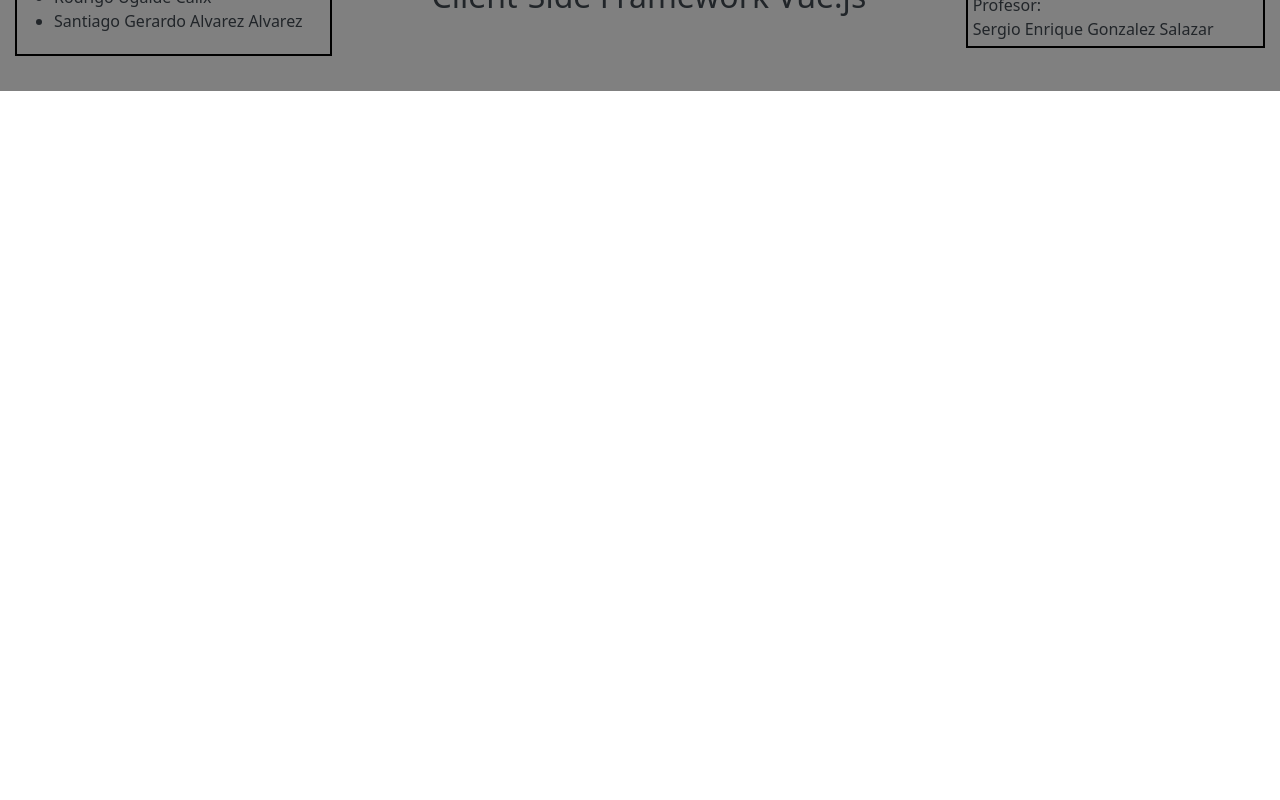
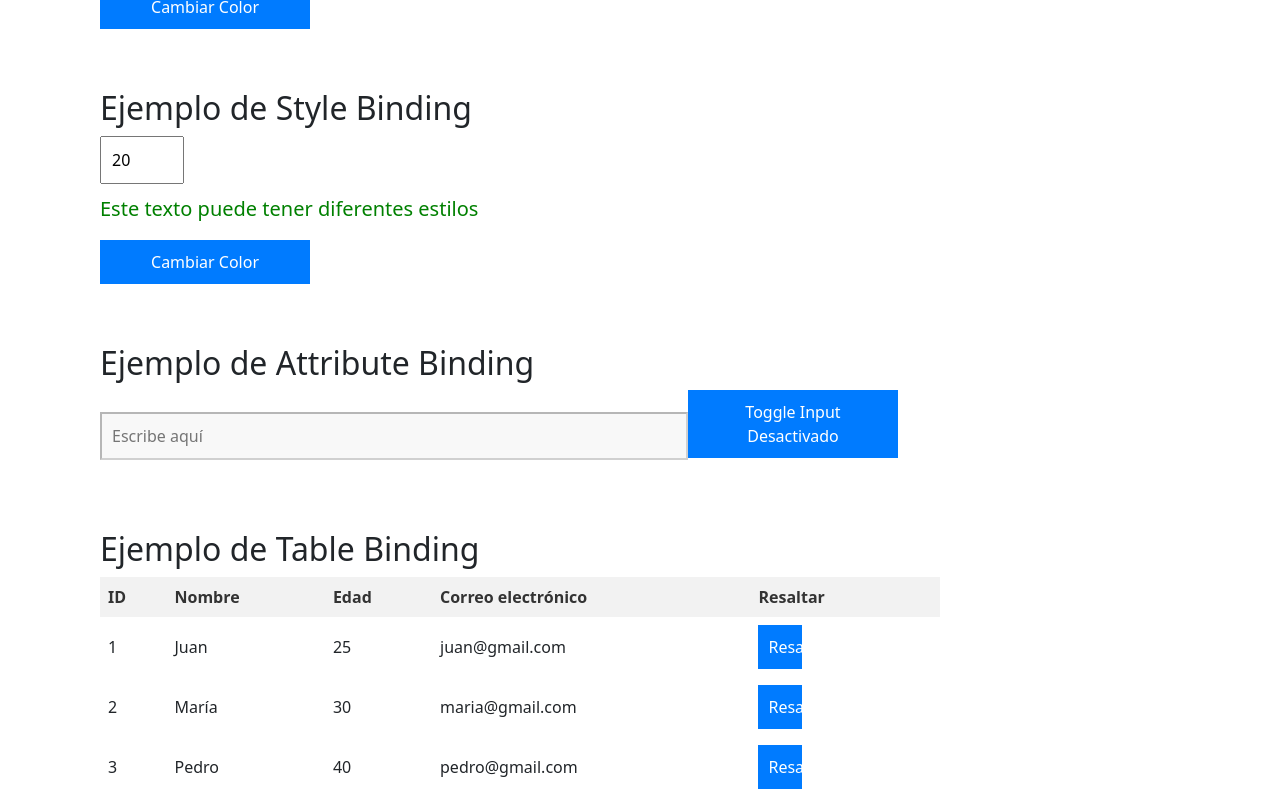
Before and after one commit to Baka69420/Grupo4-DesarrolloWeb, a Vue app in the folder Vuejs-Project/: page /attribute-bindings in a window 1280 px wide. Shown: the part 380-1180 px from the top of the page. Before the commit the page ends 800 px from the top, so only its background shows below. Built offline with nearby package versions, Linux system fonts and the light colour scheme.

Commit message:
Parte 5 Andrey

```diff
--- a/Vuejs-Project/src/components/SintaxisBasica/AttributeBindings/AttributeBindings.vue
+++ b/Vuejs-Project/src/components/SintaxisBasica/AttributeBindings/AttributeBindings.vue
@@ -1,11 +1,131 @@
 <template>
-    <p>test AttributeBindings</p>
+    <div id="app">
+        <h1>Attribute Binding en Vue.js</h1>
+        <div class="ejemplos">
+
+
+            <h2>Ejemplo de Class Binding</h2>
+            <p :class="{ rojo: esRojo, azul: esAzul }">Este texto puede ser rojo o azul</p>
+            <button @click="cambiarColorA">Cambiar Color</button>
+        </div>
+        <div class="ejemplos">
+
+            <h2>Ejemplo de Style Binding</h2>
+            <input type="number" id="numero" v-model.number="tamanoTexto">
+            <p :style="{ color: colorTexto, fontSize: tamanoTexto + 'px' }">Este texto puede tener diferentes estilos</p>
+            <button @click="cambiarColor">Cambiar Color</button>
+
+        </div>
+        <div class="ejemplos">
+            <h2>Ejemplo de Attribute Binding</h2>
+            <input type="text" :disabled="botonDesactivado" placeholder="Escribe aquí" />
+            <button @click="toggleBotonDesactivado">Toggle Input Desactivado</button>
+        </div>
+
+        <div class="ejemplos">
+            <h2>Ejemplo de Table Binding</h2>
+            <table>
+                <thead>
+                    <tr>
+                        <th>ID</th>
+                        <th>Nombre</th>
+                        <th>Edad</th>
+                        <th>Correo electrónico</th>
+                        <th>Resaltar</th>
+                    </tr>
+                </thead>
+                <tbody>
+                    <tr v-for="persona in personas" :key="persona.id" :class="{ resaltado: persona.resaltado }">
+                        <td>{{ persona.id }}</td>
+                        <td>{{ persona.nombre }}</td>
+                        <td>{{ persona.edad }}</td>
+                        <td>{{ persona.correo }}</td>
+                        <td>
+                            <button @click="resaltarPersona(persona)">Resaltar</button>
+                        </td>
+                    </tr>
+                </tbody>
+            </table>
+        </div>
+    </div>
 </template>
 
-<script>
+<script >
+export default {
 
+    data() {
+        return {
+            esRojo: true,
+            esAzul: false,
+            colorTexto: 'green',
+            tamanoTexto: 20,
+            botonDesactivado: true,
+            personas: [
+                { id: 1, nombre: 'Juan', edad: 25, correo: 'juan@gmail.com', resaltado: false },
+                { id: 2, nombre: 'María', edad: 30, correo: 'maria@gmail.com', resaltado: false },
+                { id: 3, nombre: 'Pedro', edad: 40, correo: 'pedro@gmail.com', resaltado: false }
+            ]
+        };
+    },
+    methods: {
+        toggleBotonDesactivado: function () {
+            this.botonDesactivado = !this.botonDesactivado;
+        },
+        cambiarColor: function () {
+            this.colorTexto = this.colorTexto === 'green' ? 'purple' : 'green';
+        },
+        cambiarColorA: function () {
+            if (this.esRojo) {
+                this.esRojo = false;
+                this.esAzul = true;
+            }
+            else {
+                this.esRojo = true;
+                this.esAzul = false;
+            }
+        },
+        resaltarPersona: function (persona) {
+            persona.resaltado = !persona.resaltado;
+        }
+    }
+}
 </script>
 
 <style>
+/* Estilos para la tabla */
+.ejemplos {
+    margin: 60px;
+}
 
+table {
+    border-collapse: collapse;
+    width: 100%;
+}
+#numero{
+    width: 10%;
+}
+th,
+td {
+    padding: 8px;
+    text-align: left;
+    border-bottom: 1px solid #ddd;
+}
+
+th {
+    background-color: #f2f2f2;
+    color: #333;
+    font-weight: bold;
+}
+
+.rojo {
+    color: red;
+}
+
+.azul {
+    color: blue;
+}
+
+.resaltado {
+    background-color: yellow;
+}
 </style>
--- a/Vuejs-Project/src/components/SintaxisBasica/FormInputBindings/FormInputBindings.vue
+++ b/Vuejs-Project/src/components/SintaxisBasica/FormInputBindings/FormInputBindings.vue
@@ -169,10 +169,10 @@ export default {
    margin: 60px;
     width: 70%;
 }
+
 h1{
     text-align: justify;
 }
-
 .textarea {
     width: 70%;
 }
```
